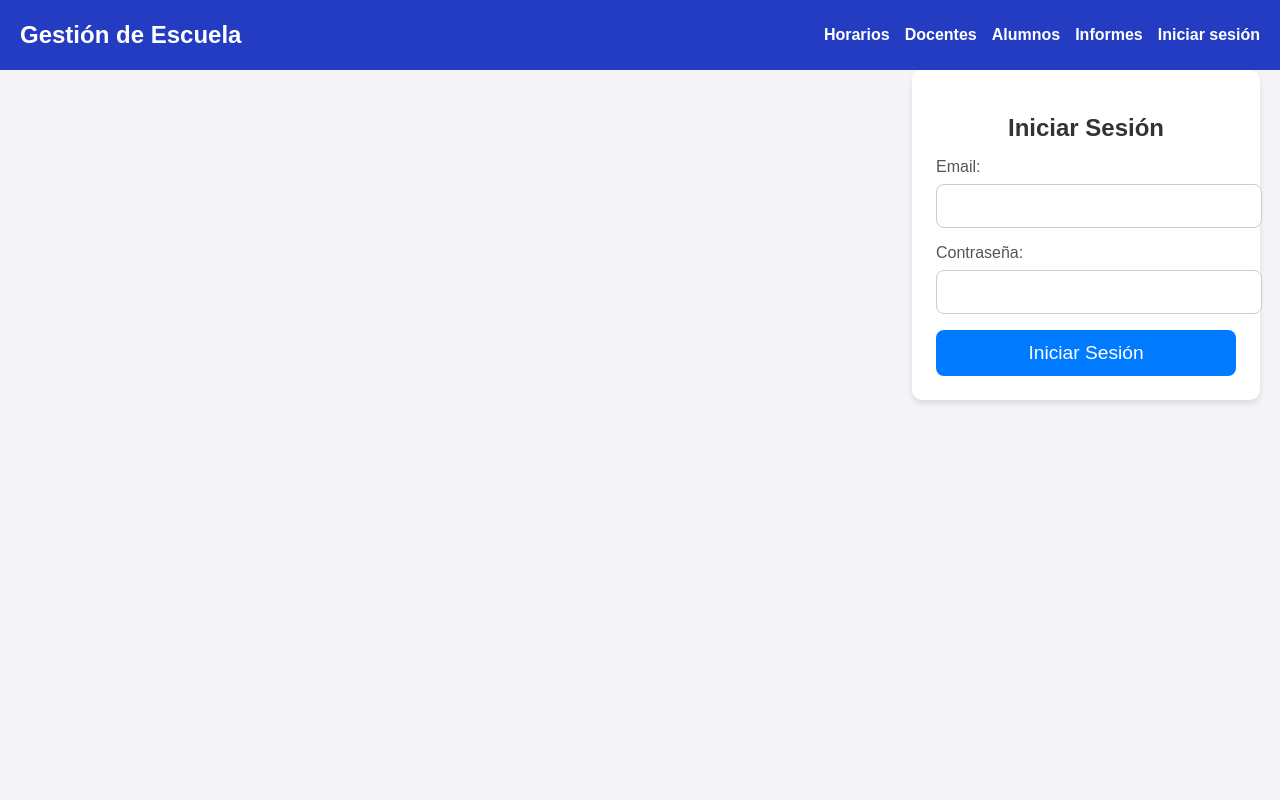
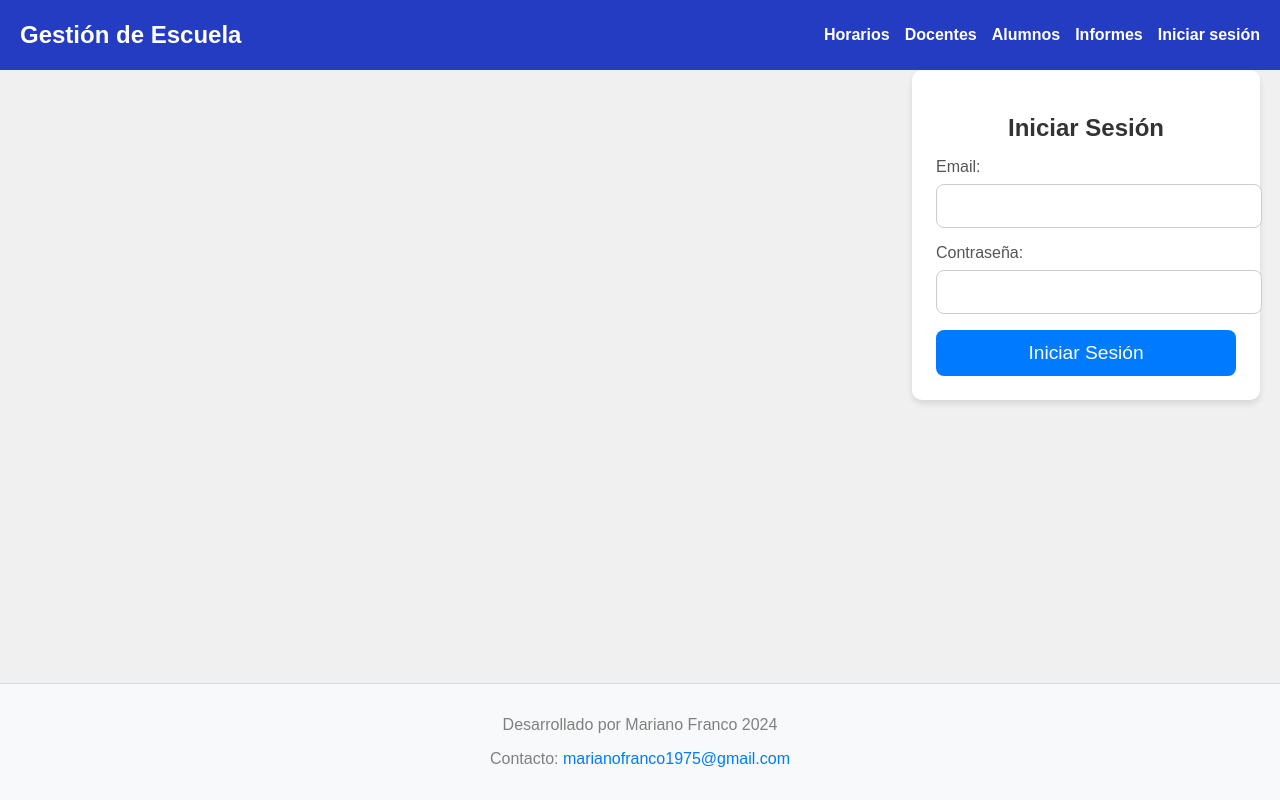
Before and after one commit to mfranco75/Spa_Horarios_Escuela, a React (Vite) app: page /login in a window 1280 px wide. Built offline with nearby package versions, Linux system fonts and the light colour scheme; no server answers.

Commit message:
corregir ventana del calendario

```diff
--- a/src/App.jsx
+++ b/src/App.jsx
@@ -11,6 +11,7 @@ import CalendarComponent from "./components/CalendarComponent.jsx";
 import './styles/App.css';
 import ProtectedRoute from './components/ProtectedRoute.jsx';
 import { UserProvider } from './components/UserContext.jsx';
+import Footer from "./components/Footer.jsx";
 
 
 function App() {
@@ -59,6 +60,7 @@ function App() {
               />
             </Routes>
           </main>
+          <Footer/>
         </>
       </div>
     </Router>
@@ -67,31 +69,3 @@ function App() {
 }
 
 export default App;
-
-
-/*
-function App() {
-
-  return (
-    <Router>
-      <div className="App">
-          <>
-            <Navbar />
-            <main>
-              <Routes>
-                <Route path="/login" element={<Login />} />
-                <Route path="/horarios" element={<Horarios CalendarComponent={CalendarComponent}/>} />
-                <Route path="/docentes" element={<Docentes />} />
-                <Route path="/alumnos" element={<Alumnos />} />
-                <Route path="/informes" element={<Informes />} />
-
-              </Routes>
-            </main>
-          </>
-      </div>
-    </Router>
-  );
-}
-
-export default App;
-*/
--- /dev/null
+++ b/src/components/Footer.jsx
@@ -0,0 +1,13 @@
+import React from 'react';
+import '../styles/Footer.css'; // Opcional: para estilos específicos del footer.
+
+function Footer() {
+  return (
+    <footer className="footer">
+      <p>Desarrollado por Mariano Franco 2024</p>
+      <p>Contacto: <a href="mailto:marianofranco1975@gmail.com">marianofranco1975@gmail.com</a></p>
+    </footer>
+  );
+}
+
+export default Footer;
--- a/src/components/pages/Docentes.jsx
+++ b/src/components/pages/Docentes.jsx
@@ -15,6 +15,9 @@ const Docentes = () => {
           id,
           nivel,
           materia,
+          dia,
+          hora_inicio,
+          hora_fin,
           profesores (apellido_nombre),
           carreras (nombre_carrera)
         `);
@@ -140,6 +143,9 @@ const Docentes = () => {
                 <th style={{ padding: '10px', textAlign: 'left' }}>Carrera</th>
                 <th style={{ padding: '10px', textAlign: 'left' }}>Nivel</th>
                 <th style={{ padding: '10px', textAlign: 'left' }}>Materia</th>
+                <th style={{ padding: '10px', textAlign: 'left' }}>Dia</th>
+                <th style={{ padding: '10px', textAlign: 'left' }}>Hora de inicio</th>
+                <th style={{ padding: '10px', textAlign: 'left' }}>Hora de fin</th>
               </tr>
             </thead>
             <tbody>
@@ -149,6 +155,9 @@ const Docentes = () => {
                   <td style={{ padding: '10px' }}>{docente.carreras.nombre_carrera}</td>
                   <td style={{ padding: '10px', textAlign: 'center' }}>{docente.nivel}</td>
                   <td style={{ padding: '10px' }}>{docente.materia}</td>
+                  <td style={{ padding: '10px' }}>{docente.dia}</td>
+                  <td style={{ padding: '10px' }}>{docente.hora_inicio}</td>
+                  <td style={{ padding: '10px' }}>{docente.hora_fin}</td>
                 </tr>
               ))}
             </tbody>
--- a/src/styles/App.css
+++ b/src/styles/App.css
@@ -1,4 +1,42 @@
-body {
+
+html, body {
+  height: 100%; /* Asegura que el body ocupe toda la altura */
+  margin: 0;
+}
+
+.App {
+  display: flex;
+  flex-direction: column;
+  min-height: 100vh; /* Ocupa toda la altura del viewport */
+}
+
+main {
+  flex: 1; /* El contenido principal toma el espacio restante */
+}
+
+footer {
+  text-align: center;
+  padding: 1rem;
+  background-color: #f8f9fa;
+  color: #333;
+  border-top: 1px solid #ddd;
+}
+
+
+
+
+
+
+
+
+
+
+
+
+
+
+
+/*body {
     font-family: 'Arial', sans-serif;
     margin: 0;
     padding: 0;
@@ -16,3 +54,4 @@ body {
     padding: 20px;
     width: 80%;
   }
+  */
--- /dev/null
+++ b/src/styles/Footer.css
@@ -0,0 +1,16 @@
+.footer {
+  text-align: center;
+  padding: 1rem;
+  background-color: #f8f9fa;
+  color: #333;
+  border-top: 1px solid #ddd;
+}
+
+.footer a {
+  color: #007bff;
+  text-decoration: none;
+}
+
+.footer a:hover {
+  text-decoration: underline;
+}
```
